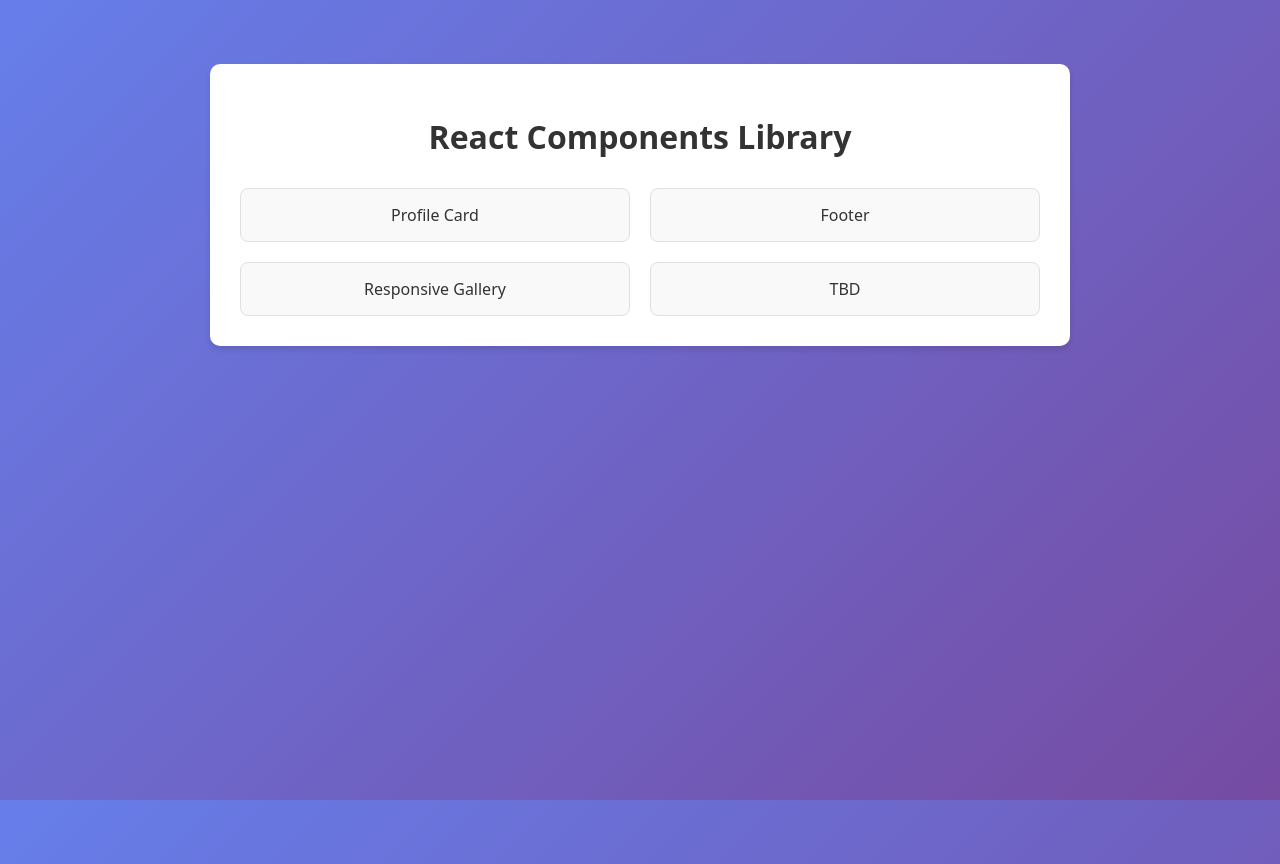
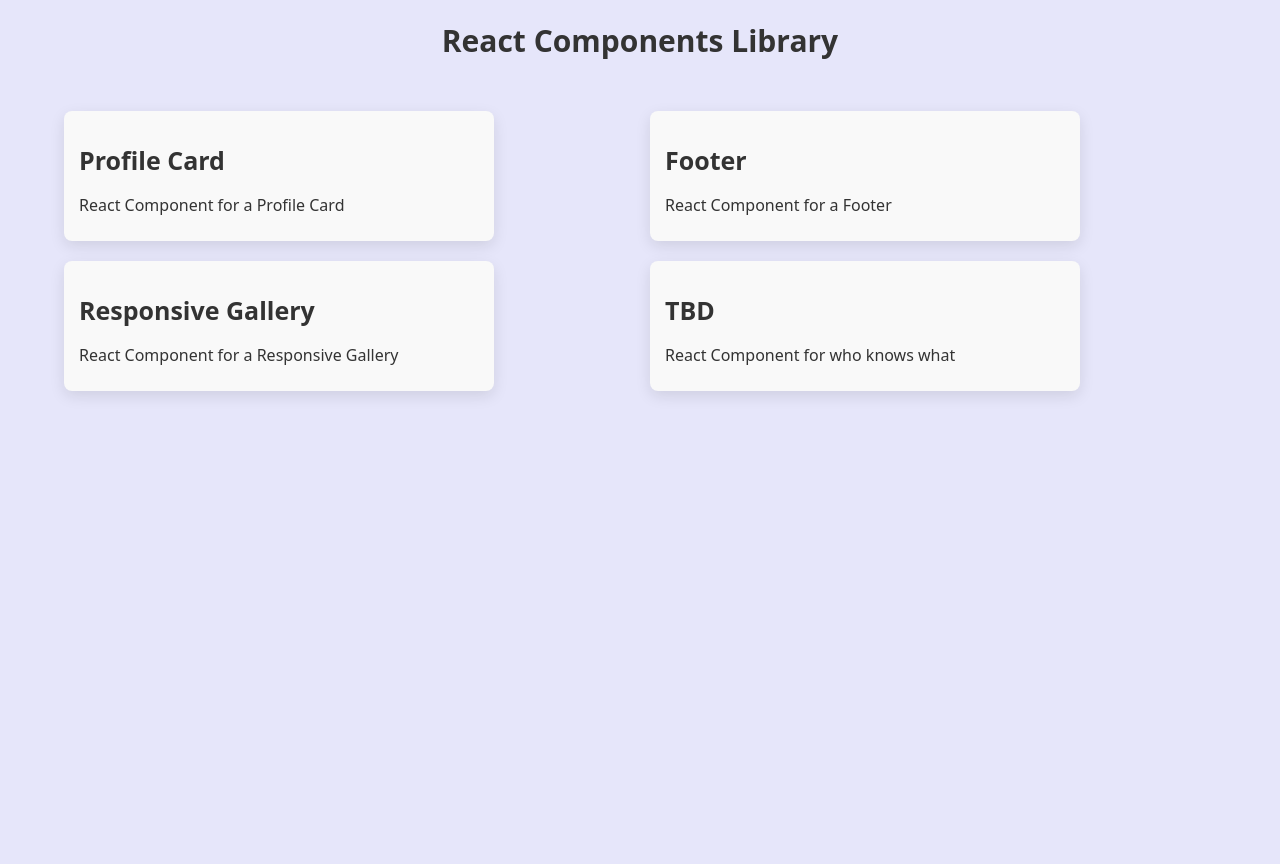
Before and after one commit to DanielFreeman068/react_components, a React (Create React App) app: page / in a window 1280 px wide. After the commit the page ends 820 px from the top, so only its background shows below. Built offline with nearby package versions, Linux system fonts and the light colour scheme.

Commit message:
library styling

```diff
--- a/src/pages/App.jsx
+++ b/src/pages/App.jsx
@@ -2,13 +2,25 @@ import './css/index.css'
 
 function App() {
   return (
-    <div class="container">
-      <h1>React Components Library</h1>
+    <div class="library-container">
+      <h1 className='library-header'>React Components Library</h1>
       <div class="components-grid">
-        <div class="component-card"><a href="/profile-card">Profile Card</a></div>
-        <div class="component-card"><a href="/footer">Footer</a></div>
-        <div class="component-card"><a href="/gallery">Responsive Gallery</a></div>
-        <div class="component-card"><a href="/">TBD</a></div>
+        <a href="/profile-card" class="component-card">
+          <h1 className='library-nav-h1' href="/profile-card">Profile Card</h1>
+          <p className='library-components-desc'>React Component for a Profile Card</p>
+        </a>
+        <a href="/footer" class="component-card">
+          <h1 className='library-nav-h1' href="/footer">Footer</h1>
+          <p className="library-components-desc">React Component for a Footer</p>
+        </a>
+        <a href="/gallery" class="component-card">
+          <h1 className='library-nav-h1' href="/gallery">Responsive Gallery</h1>
+          <p className="library-components-desc">React Component for a Responsive Gallery</p>
+        </a>
+        <a href="/" class="component-card">
+          <h1 className='library-nav-h1' href="/">TBD</h1>
+          <p className="library-components-desc">React Component for who knows what</p>
+        </a>
       </div>
     </div>
   );
--- a/src/pages/components/profile-card/ProfileCard.css
+++ b/src/pages/components/profile-card/ProfileCard.css
@@ -1,14 +1,7 @@
-/* GENERAL STYLING */
-body {
-    text-align: center;
-    background: linear-gradient(135deg, #667eea 0%, #764ba2 100%);
-    min-height: 100vh;
-}
-
-
 /* PROFILE CARD STYLING */
 .profile-background {
-    background-color: lavenderblush;
+    text-align: center;
+    background-color: rgb(255, 255, 255);
     display: flex;
     justify-content: center;
     border-radius: clamp(15px, 4vw, 25px);
--- a/src/pages/css/index.css
+++ b/src/pages/css/index.css
@@ -5,42 +5,48 @@ body, html {
   font-family: system-ui, -apple-system, sans-serif;
 }
 body {
-  background: linear-gradient(135deg, #667eea 0%, #764ba2 100%);
+  background: lavender;
   min-height: 100vh;
 }
-.container {
-  background-color: white;
-  border-radius: 10px;
-  box-shadow: 0 4px 6px rgba(0, 0, 0, 0.1);
-  padding: clamp(15px, 5vw, 30px);
-  width: 100%;
-  margin: clamp(1.5rem, 5vw, 5rem) auto 0 auto;
-  max-width: 800px;
+.library-container {
+  width: 90%;
+  margin:0 auto;
 }
 
 .components-grid {
   display: grid;
-  grid-template-columns: repeat(2, 1fr);
+  grid-template-columns: repeat(auto-fit, minmax(400px, 1fr));
   gap: 20px;
 }
 .component-card {
   background-color: #f9f9f9;
-  border: 1px solid #e0e0e0;
   border-radius: 8px;
   padding: 15px;
-  text-align: center;
-  transition: transform 0.3s ease;
+  width:400px;
+  height:100px;
+  color:#333;
+  text-decoration: none;
+  box-shadow: 0 5px 15px rgba(0,0,0,0.1);
 }
 .component-card:hover {
-  transform: scale(1.05);
-  box-shadow: 0 5px 15px rgba(0,0,0,0.1);
+  border:1px solid rgb(0, 0, 0);
 }
-.component-card a {
-  text-decoration: none;
-  color: #333;
+.component-card h1 {
+  font-size:25px;
 }
-h1 {
+.library-header {
   text-align: center;
   color: #333;
-  margin-bottom: 30px;
+  font-size:30px;
+  margin-bottom: 50px;
 }
+
+@media screen and (max-width: 480px) {
+  .component-card {
+    width:300px;
+    margin:0 auto;
+  }
+  .component-card:hover {
+    border:1px solid transparent;
+  }
+}
```
